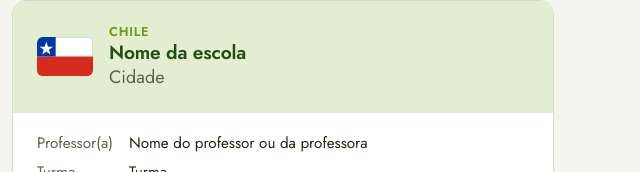
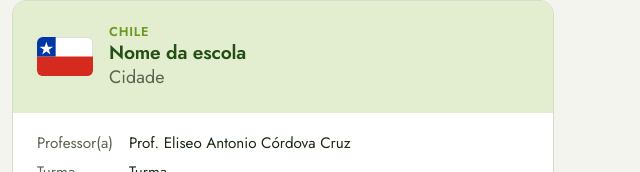
Before and after one commit to arthzuyuki/Meus-projetos, a plain HTML site: page portal-da-horta/sobre.html in a window 1280 px wide. Shown: the part 628-800 px from the top of the page, 640-1280 px from the left. Drawn offline with Linux system fonts and the light colour scheme.

Commit message:
Portal da Horta: professor da escola do Chile
Co-Authored-By: Claude Opus 5.5 <noreply@anthropic.com>
Claude-Session: https://claude.ai/code/session_01TxNWozBYZcnZdDsa6x4Z3n

```diff
--- a/portal-da-horta/i18n.js
+++ b/portal-da-horta/i18n.js
@@ -1381,10 +1381,6 @@
  "Professor(a)": [
   "Teacher",
   "Profesor(a)"
- ],
- "Nome do professor ou da professora": [
-  "Teacher's name",
-  "Nombre del profesor o de la profesora"
  ],
  "Turma": [
   "Class",
--- a/portal-da-horta/sobre.html
+++ b/portal-da-horta/sobre.html
@@ -5,7 +5,7 @@
   <div class="schools"><article class="school br"><div class="school-head"><svg class="flag" viewBox="0 0 30 21" aria-hidden="true"><rect width="30" height="21" rx="3" fill="#009c3b"/><path d="M15 3 L27 10.5 L15 18 L3 10.5Z" fill="#ffdf00"/><circle cx="15" cy="10.5" r="4.6" fill="#002776"/></svg><div><p class="tag">Brasil</p><h3>CEU EMEF Navegantes</h3><p class="muted">São Paulo - SP</p></div></div>
 <dl class="school-info"><dt>Professor(a)</dt><dd>Prof. Marcos Renato Alves</dd><dt>Turma</dt><dd>2B</dd></dl>
 <ul class="people"><li>Alicia Maria</li><li>Ana Beatriz</li><li>Arthur Olival</li><li>Bruna Sayuri</li><li>Cauã Raphael</li><li>Gustavo Dias</li><li>João Vitor</li><li>Kethellyn de Sousa</li><li>Maria Eduarda</li><li>Nicole Lopes</li><li>Rikellvyn Silva</li></ul></article><article class="school cl"><div class="school-head"><svg class="flag" viewBox="0 0 30 21" aria-hidden="true"><rect width="30" height="21" rx="3" fill="#fff" stroke="#ddd"/><path d="M0 10.5 H30 V18 a3 3 0 0 1 -3 3 H3 a3 3 0 0 1 -3 -3Z" fill="#d52b1e"/><path d="M3 0 H10 V10.5 H0 V3 a3 3 0 0 1 3 -3Z" fill="#0039a6"/><path d="M5 2.6 l.9 2.6 h2.7 l-2.2 1.6 .8 2.6 -2.2 -1.6 -2.2 1.6 .8 -2.6 -2.2 -1.6 h2.7z" fill="#fff"/></svg><div><p class="tag">Chile</p><h3>Nome da escola</h3><p class="muted">Cidade</p></div></div>
-<dl class="school-info"><dt>Professor(a)</dt><dd>Nome do professor ou da professora</dd><dt>Turma</dt><dd>Turma</dd></dl>
+<dl class="school-info"><dt>Professor(a)</dt><dd>Prof. Eliseo Antonio Córdova Cruz</dd><dt>Turma</dt><dd>Turma</dd></dl>
 <ul class="people"><li>Participante 1</li><li>Participante 2</li><li>Participante 3</li><li>Participante 4</li></ul></article></div>
 </section>
 <section class="sec"><h2>Como o portal foi feito</h2>
```
